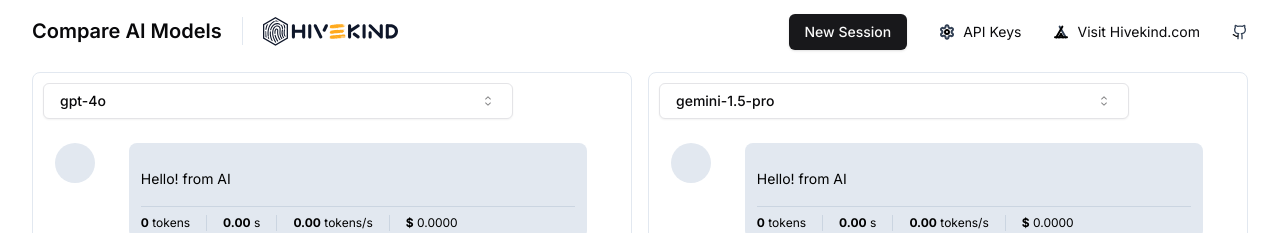
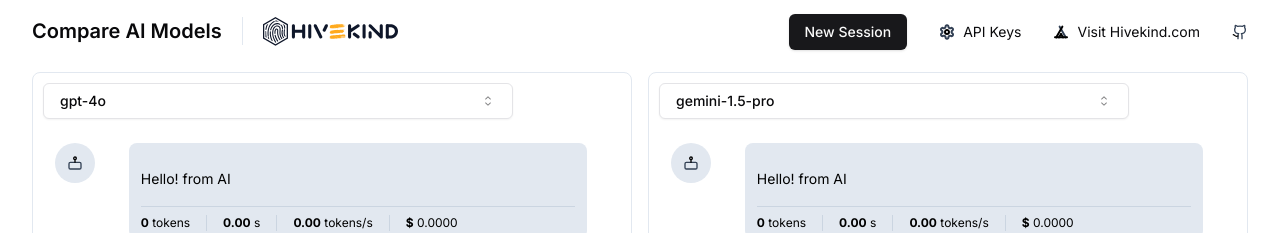
Before and after one commit to Hivekind/hivechat, a Next.js app: page /hivechat/ in a window 1280 px wide. Shown: the top 233 px of the page. Built offline with nearby package versions, Linux system fonts and the light colour scheme.

Commit message:
style: :lipstick: fix missing avatar

```diff
--- a/src/components/message-bubble.tsx
+++ b/src/components/message-bubble.tsx
@@ -77,6 +77,7 @@
                 width={16}
                 height={16}
                 alt="avatar"
+                className="not-prose"
               />
             </Avatar>
           </div>
```
